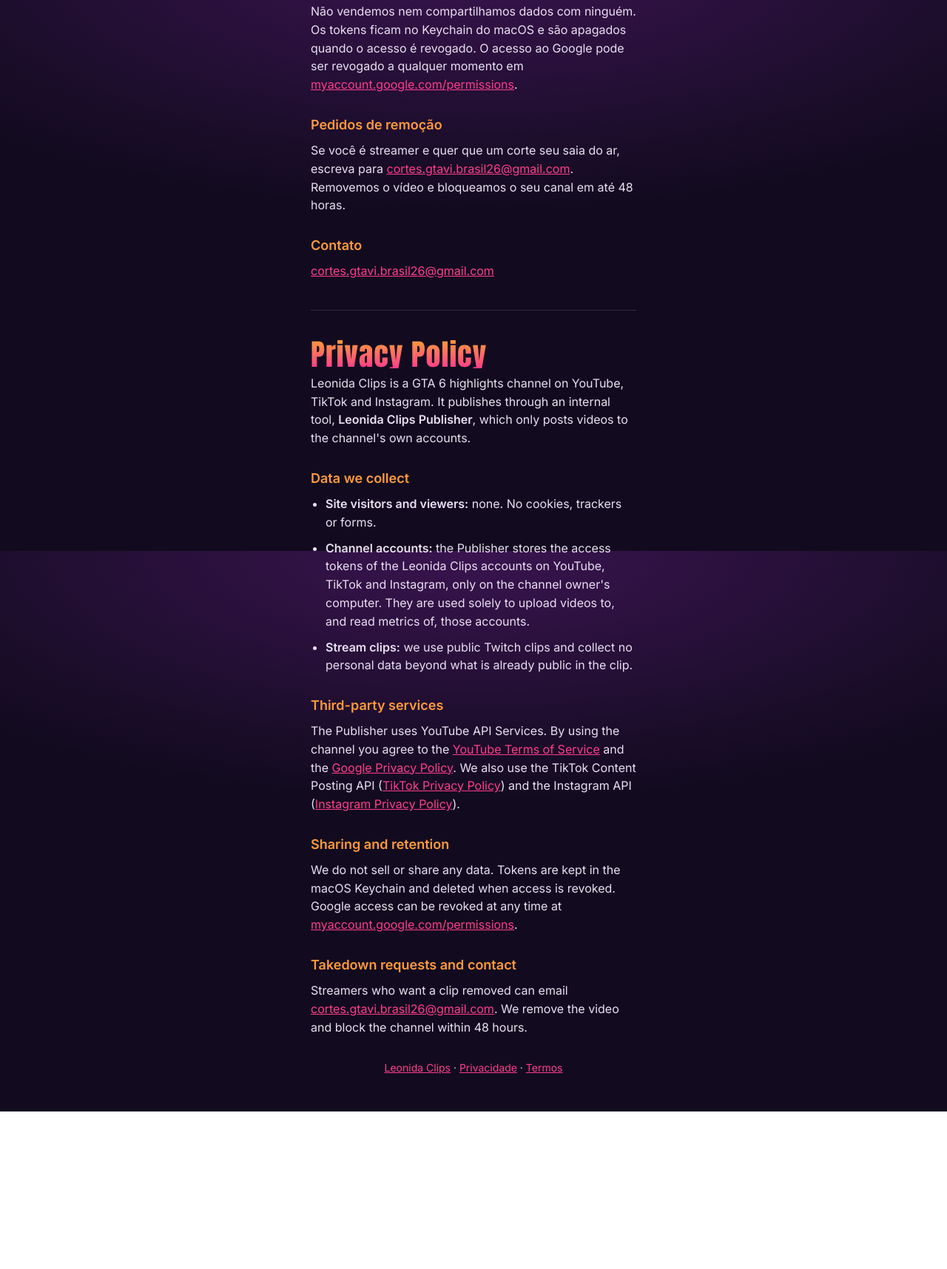
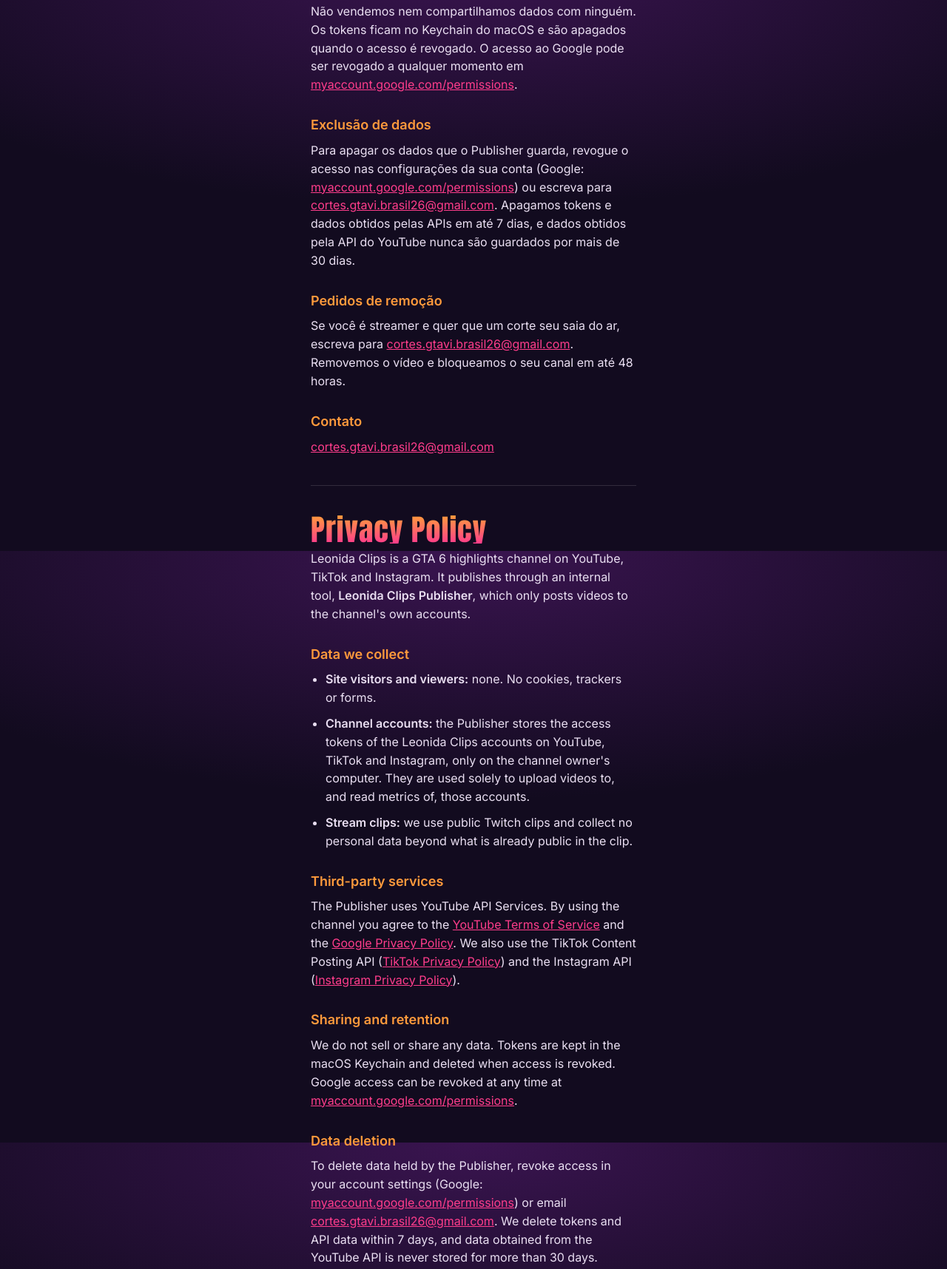
Before and after one commit to leonidaclips/leonidaclips.github.io, a plain HTML site: page privacidade.html in a window 1280 px wide. Shown: the part 855-2571 px from the top of the page at 74% size. Before the commit the page ends 2358 px from the top, so only its background shows below. Drawn offline with Linux system fonts and the light colour scheme.

Commit message:
exclusão de dados e aviso de uso da YouTube API

```diff
--- a/privacidade.html
+++ b/privacidade.html
@@ -28,6 +28,9 @@
 <h2>Compartilhamento e retenção</h2>
 <p>Não vendemos nem compartilhamos dados com ninguém. Os tokens ficam no Keychain do macOS e são apagados quando o acesso é revogado. O acesso ao Google pode ser revogado a qualquer momento em <a href="https://myaccount.google.com/permissions">myaccount.google.com/permissions</a>.</p>
 
+<h2>Exclusão de dados</h2>
+<p>Para apagar os dados que o Publisher guarda, revogue o acesso nas configurações da sua conta (Google: <a href="https://myaccount.google.com/permissions">myaccount.google.com/permissions</a>) ou escreva para <a href="mailto:cortes.gtavi.brasil26@gmail.com">cortes.gtavi.brasil26@gmail.com</a>. Apagamos tokens e dados obtidos pelas APIs em até 7 dias, e dados obtidos pela API do YouTube nunca são guardados por mais de 30 dias.</p>
+
 <h2>Pedidos de remoção</h2>
 <p>Se você é streamer e quer que um corte seu saia do ar, escreva para <a href="mailto:cortes.gtavi.brasil26@gmail.com">cortes.gtavi.brasil26@gmail.com</a>. Removemos o vídeo e bloqueamos o seu canal em até 48 horas.</p>
 
@@ -48,6 +51,8 @@
 <p>The Publisher uses YouTube API Services. By using the channel you agree to the <a href="https://www.youtube.com/t/terms">YouTube Terms of Service</a> and the <a href="https://policies.google.com/privacy">Google Privacy Policy</a>. We also use the TikTok Content Posting API (<a href="https://www.tiktok.com/legal/privacy-policy">TikTok Privacy Policy</a>) and the Instagram API (<a href="https://privacycenter.instagram.com/policy">Instagram Privacy Policy</a>).</p>
 <h2>Sharing and retention</h2>
 <p>We do not sell or share any data. Tokens are kept in the macOS Keychain and deleted when access is revoked. Google access can be revoked at any time at <a href="https://myaccount.google.com/permissions">myaccount.google.com/permissions</a>.</p>
+<h2>Data deletion</h2>
+<p>To delete data held by the Publisher, revoke access in your account settings (Google: <a href="https://myaccount.google.com/permissions">myaccount.google.com/permissions</a>) or email <a href="mailto:cortes.gtavi.brasil26@gmail.com">cortes.gtavi.brasil26@gmail.com</a>. We delete tokens and API data within 7 days, and data obtained from the YouTube API is never stored for more than 30 days.</p>
 <h2>Takedown requests and contact</h2>
 <p>Streamers who want a clip removed can email <a href="mailto:cortes.gtavi.brasil26@gmail.com">cortes.gtavi.brasil26@gmail.com</a>. We remove the video and block the channel within 48 hours.</p>
 </div>
```
Also changed, not shown: index.html (+1 -0 lines).
